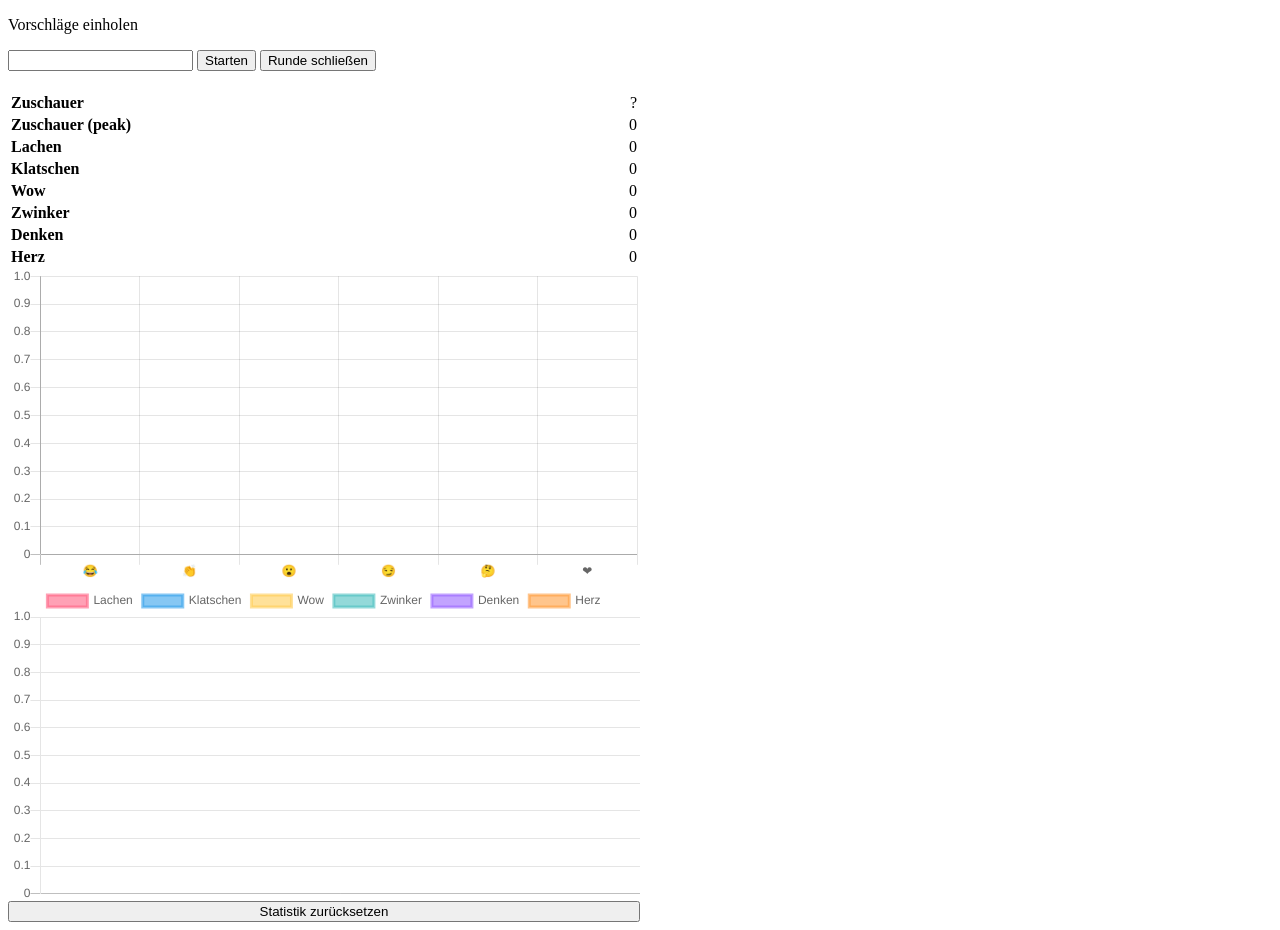
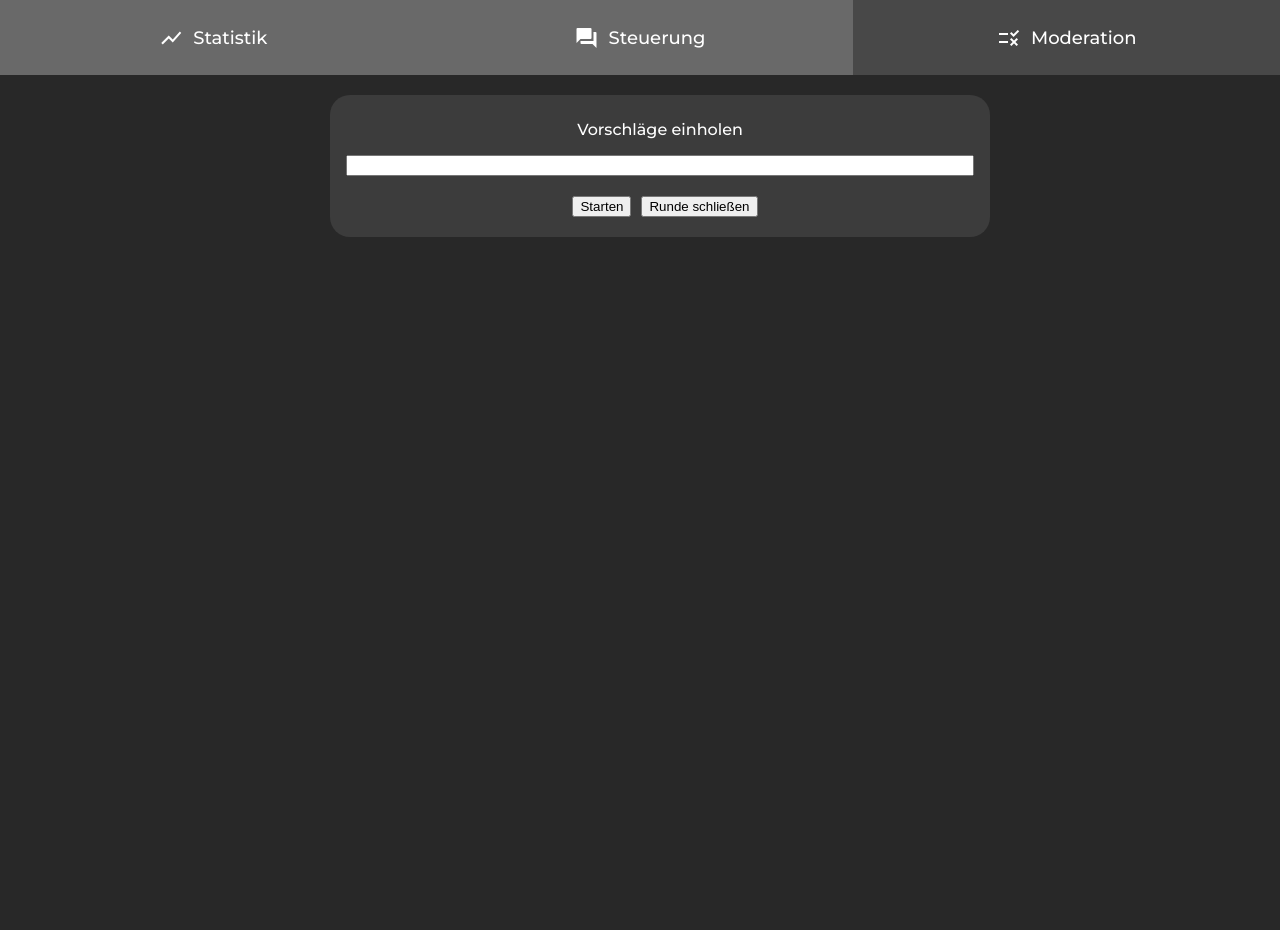
Before and after one commit to TheFreal/inter-act, a website: page hosted/moderator/index.html in a window 1280 px wide. After the commit the page ends 800 px from the top, so only its background shows below. Drawn offline with nearby package versions, Linux system fonts and the light colour scheme; no server answers.

Commit message:
Cleaner, sorted moderator page

```diff
--- a/hosted/moderator/index.html
+++ b/hosted/moderator/index.html
@@ -5,6 +5,9 @@
     <meta charset="UTF-8">
     <meta name="viewport" content="width=device-width, initial-scale=1.0">
     <title>InterAct Moderator</title>
+    <link rel="preconnect" href="https://fonts.gstatic.com">
+    <link href="https://fonts.googleapis.com/icon?family=Material+Icons" rel="stylesheet">
+    <link href="https://fonts.googleapis.com/css2?family=Montserrat:wght@500;600;700;800&display=swap" rel="stylesheet">
     <link rel='stylesheet' type='text/css' media='screen' href='main.css'>
     <script src="/socket.io/socket.io.js"></script>
     <script src="https://cdn.jsdelivr.net/npm/chart.js@2.8.0"></script>
@@ -13,12 +16,21 @@
 </head>
 
 <body>
-    <div id="proposal">
-        <p>Vorschläge einholen</p>
-        <input type="text" id="proposal_text">
-        <button type="button" id="proposal_open">Starten</button>
-        <button type="button" id="proposal_close">Runde schließen</button>
+    <div id="tabs">
+        <div class="tab" id="tab_stats">
+            <i class="material-icons">show_chart</i>
+            <p>Statistik</p>
         </div>
+        <div class="tab selected" id="tab_controls">
+            <i class="material-icons">question_answer</i>
+            <p>Steuerung</p>
+        </div>
+        <div class="tab" id="tab_mod">
+            <i class="material-icons">rule</i>
+            <p>Moderation</p>
+        </div>
+    </div>
+    <div id="content">
 
         <div id="stats">
             <table id="stats_table">
@@ -63,6 +75,24 @@
             </div>
             <button type="button" id="reset_stats">Statistik zurücksetzen</button>
         </div>
+
+        <div id="controls">
+            <div id="proposal">
+                <p>Vorschläge einholen</p>
+                <input type="text" id="proposal_text">
+                <div class="button_row">
+                    <button type="button" id="proposal_open">Starten</button>
+                    <button type="button" id="proposal_close">Runde schließen</button>
+                </div>
+
+            </div>
+        </div>
+
+        <div id="mod">
+            <p>Coming soon</p>
+        </div>
+
+    </div>
 </body>
 
 </html>
--- a/hosted/moderator/main.css
+++ b/hosted/moderator/main.css
@@ -1,3 +1,68 @@
+body{
+    background-color: rgb(40, 40, 40);
+    margin: 0px;
+    padding: 0px;
+}
+
+#tabs{
+    display: flex;
+    width: 100%;
+    height: 75px;
+    justify-content: space-between;
+    position: fixed;
+    z-index: 999;
+    background-color: rgb(40, 40, 40);
+}
+
+.tab{
+    width: 100%;
+    background-color: rgba(255, 255, 255, 0.15);
+    display: flex;
+    justify-content: center;
+    align-items: center;
+    transition: 150ms;
+}
+
+.tab:hover{
+    background-color: rgba(255, 255, 255, 0.3);
+    cursor: pointer;
+}
+
+.tab:active{
+    background-color: rgba(255, 255, 255, 0.4);
+    cursor: pointer;
+}
+
+.tab.selected{
+    background-color: rgba(255, 255, 255, 0.3);
+}
+
+p{
+    color: #fff;
+    font-family: 'Montserrat', sans-serif;
+}
+
+.tab p{
+    text-align: center;
+    font-weight: 500;
+    font-size: large;
+    pointer-events: none;
+}
+
+.tab i{
+    color: #fff;
+    margin-right: 10px;
+}
+
+#content{
+    padding: 20px;
+    padding-top: 95px;
+    width: auto;
+    display: flex;
+    flex-direction: column;
+    align-items: center;
+}
+
 #stats{
     display: flex;
     flex-direction: column;
@@ -5,16 +70,61 @@
     width: 50%;
     align-items: stretch;
 }
+#stats_table{
+    margin-bottom: 40px;
+}
 #stats_chart{
+    margin-bottom: 40px;
     height: 100%;
 }
 #stats_history{
     height: 100%;
 }
 th{
+    font-family: 'Montserrat', sans-serif;
+    font-weight: 300;
     text-align: start;
+    color: #fff;
 }
 td{
+    font-family: 'Montserrat', sans-serif;
     width: 20px;
     text-align: end;
+    color: #fff;
 }
+
+#controls{
+    width: 50%;
+}
+
+#proposal{
+    width: 100%;
+    display: flex;
+    flex-direction: column;
+    align-items: center;
+    margin-bottom: 50px;
+    background-color: rgb(60, 60, 60);
+    padding: 20px;
+    border-radius: 20px;
+}
+
+#proposal input{
+    width: 100%;
+    margin-bottom: 20px;
+}
+
+#proposal p{
+    margin-top: 5px;
+}
+
+.button_row{
+    display: flex;
+}
+
+.button_row * {
+    margin-left: 10px;
+}
+
+.button_row:first-child{
+    margin-left: 0px;
+}
--- a/hosted/moderator/main.js
+++ b/hosted/moderator/main.js
@@ -49,6 +49,33 @@ function reset() {
 }
 
 $(() => {
+
+    $("#stats").hide()
+    $("#controls").show()
+    $("#mod").hide()
+
+    //navigation logic
+    $(".tab").on("click", (event) => {
+        $(".tab").removeClass("selected");
+        $(event.target).addClass("selected");
+        switch (event.target.id) {
+            case "tab_stats":
+                $("#stats").show()
+                $("#controls").hide()
+                $("#mod").hide()
+                break;
+            case "tab_controls":
+                $("#stats").hide()
+                $("#controls").show()
+                $("#mod").hide()
+                break;
+            case "tab_mod":
+                $("#stats").hide()
+                $("#controls").hide()
+                $("#mod").show()
+                break;
+        }
+    })
 
     //setup bar chart
     const chartCanvas = $("#stats_chart")[0];
```
Lines whose indentation alone changed are shown as unchanged.
